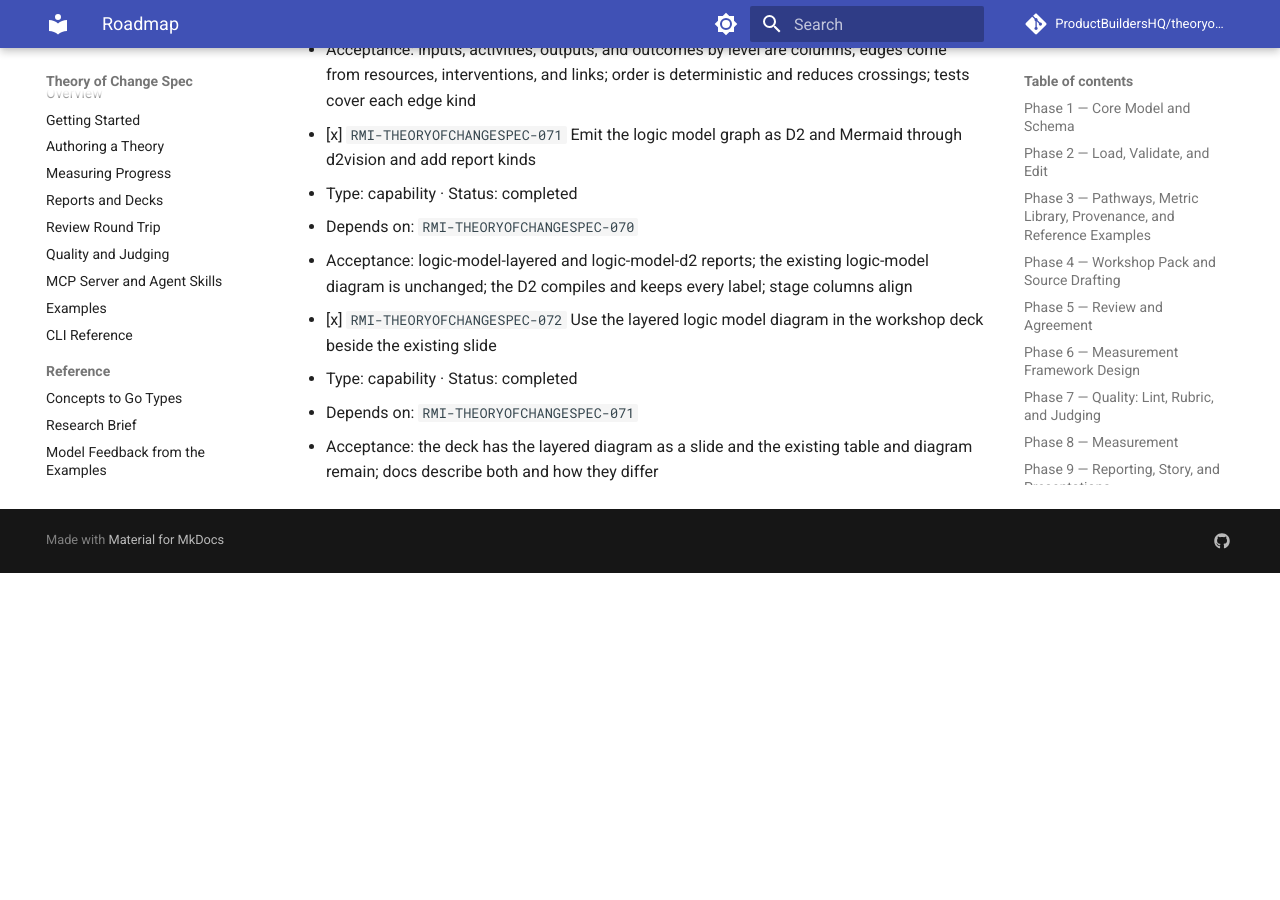
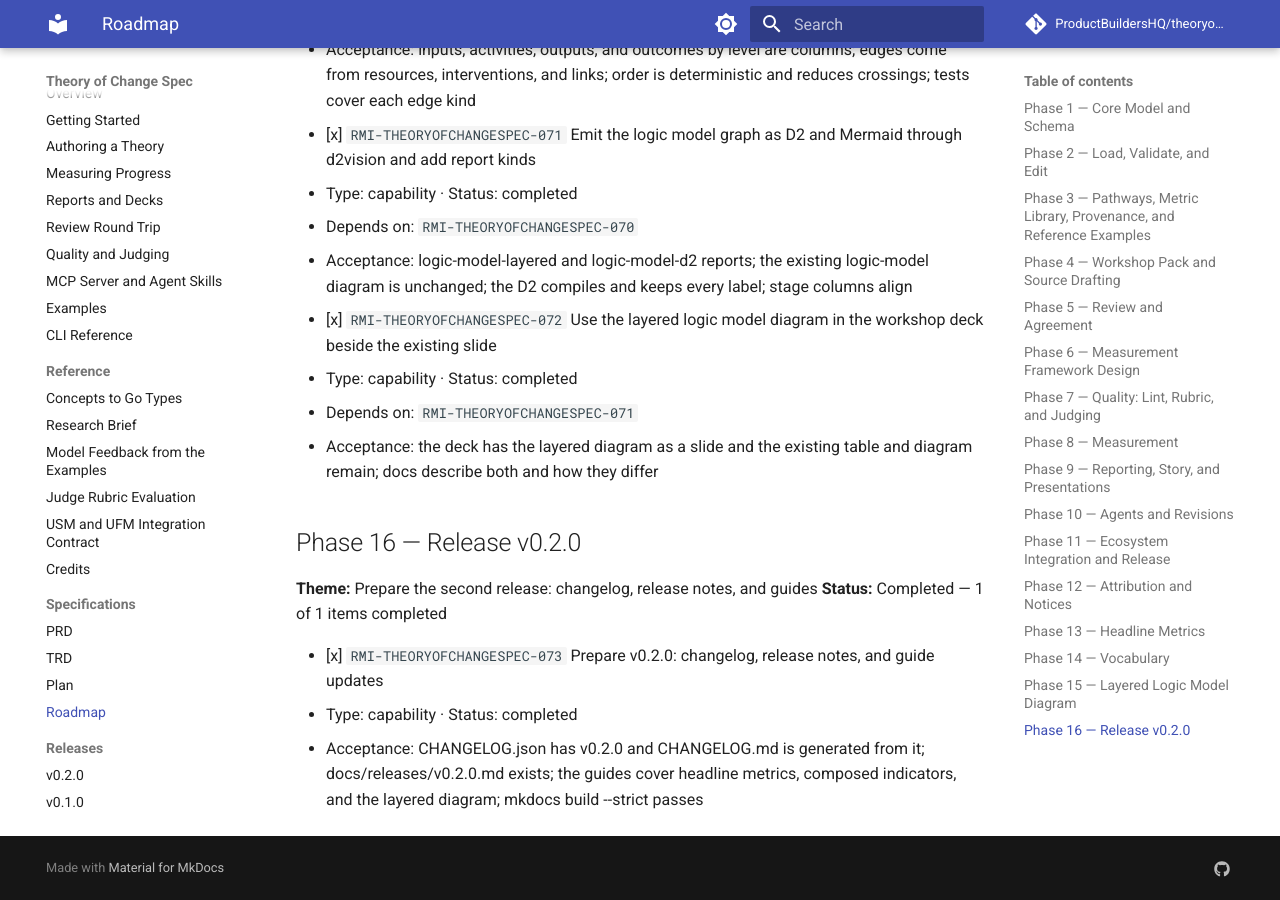
Before and after one commit to ProductBuildersHQ/theoryofchange-spec, an MkDocs documentation site: the page built from docs/specs/initiatives/INIT-THEORYOFCHANGESPEC-001/ROADMAP.md, in a window 1280 px wide and 900 px high, scrolled down 17562 px. Built offline with MkDocs 1.6.1 and Material for MkDocs 9.7.7, drawn with Linux system fonts in a browser that asks for light colours; comment, search, counter and statistics services are not loaded; before the commit the page ends 18135 px from its top, so only the background shows below that; some of the changed text lies outside the part shown.

Commit message:
docs(roadmap): add the v0.2.0 release phase
Refs: RMI-THEORYOFCHANGESPEC-073

Co-Authored-By: Claude Sonnet 5.5 <noreply@anthropic.com>

```diff
--- a/docs/specs/initiatives/INIT-THEORYOFCHANGESPEC-001/ROADMAP.md
+++ b/docs/specs/initiatives/INIT-THEORYOFCHANGESPEC-001/ROADMAP.md
@@ -2,7 +2,7 @@
 
 **Initiative:** `INIT-THEORYOFCHANGESPEC-001`
 **Repository:** `github.com/ProductBuildersHQ/theoryofchange-spec`
-**Status:** In progress — 13 of 15 phases completed
+**Status:** In progress — 14 of 16 phases completed
 
 > RMI IDs are stable and permanent. Commits implementing an item carry the trailer `Refs: RMI-THEORYOFCHANGESPEC-<NNN>`. Phase status is derived from member RMIs — a phase is complete only when all its RMIs are complete. RMI `0NN` corresponds to PLAN step `P-NN`; phases order the work, so numbers are not sequential across phases. Phases 1–5 are the thin slice (adopter milestones M0 and M1). Requirements in each `Satisfies` line are defined in PRD.md and TRD.md.
 
@@ -448,3 +448,12 @@
   - Type: capability · Status: completed
   - Depends on: `RMI-THEORYOFCHANGESPEC-071`
   - Acceptance: the deck has the layered diagram as a slide and the existing table and diagram remain; docs describe both and how they differ
+
+## Phase 16 — Release v0.2.0
+
+**Theme:** Prepare the second release: changelog, release notes, and guides
+**Status:** Completed — 1 of 1 items completed
+
+- [x] `RMI-THEORYOFCHANGESPEC-073` Prepare v0.2.0: changelog, release notes, and guide updates
+  - Type: capability · Status: completed
+  - Acceptance: CHANGELOG.json has v0.2.0 and CHANGELOG.md is generated from it; docs/releases/v0.2.0.md exists; the guides cover headline metrics, composed indicators, and the layered diagram; mkdocs build --strict passes
```
